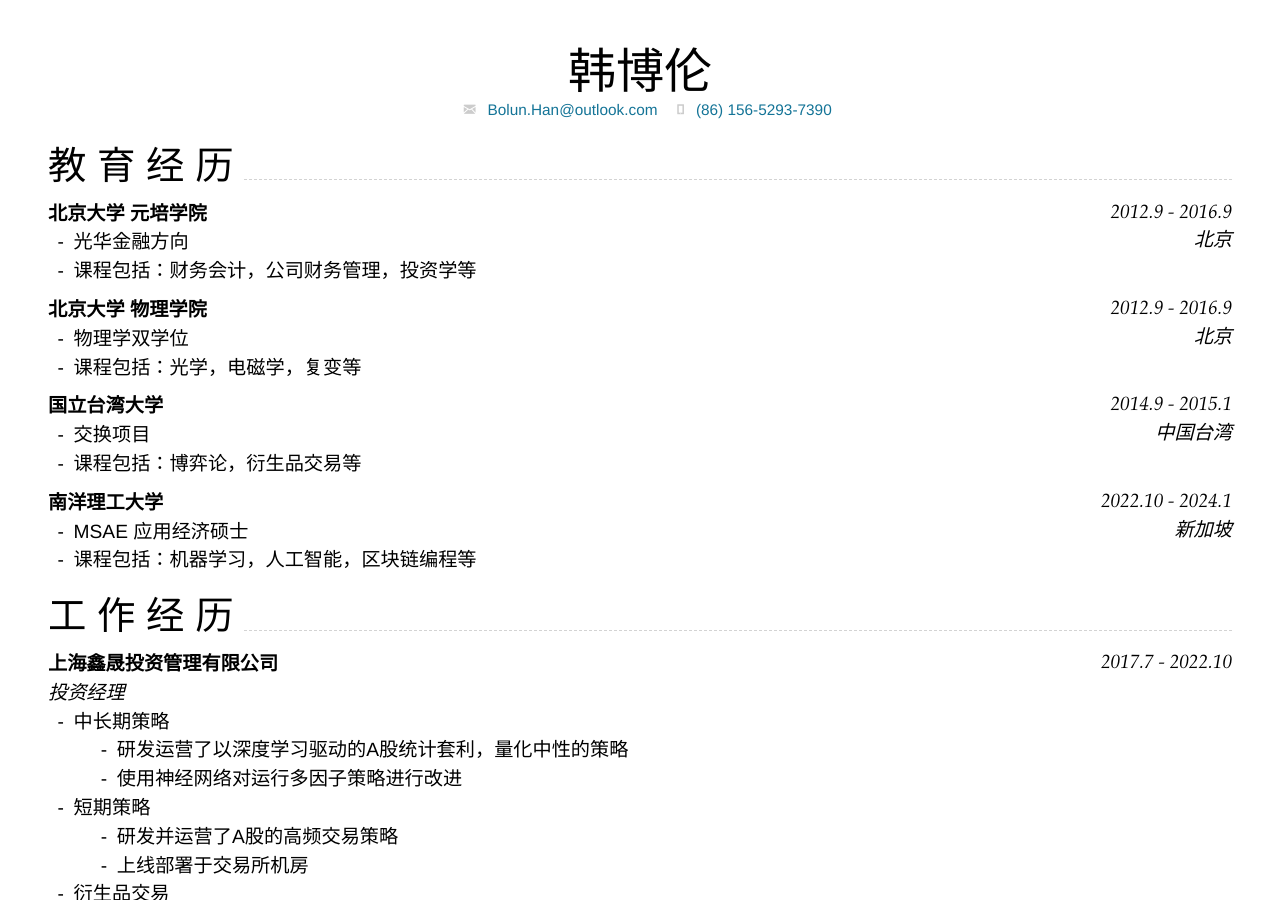
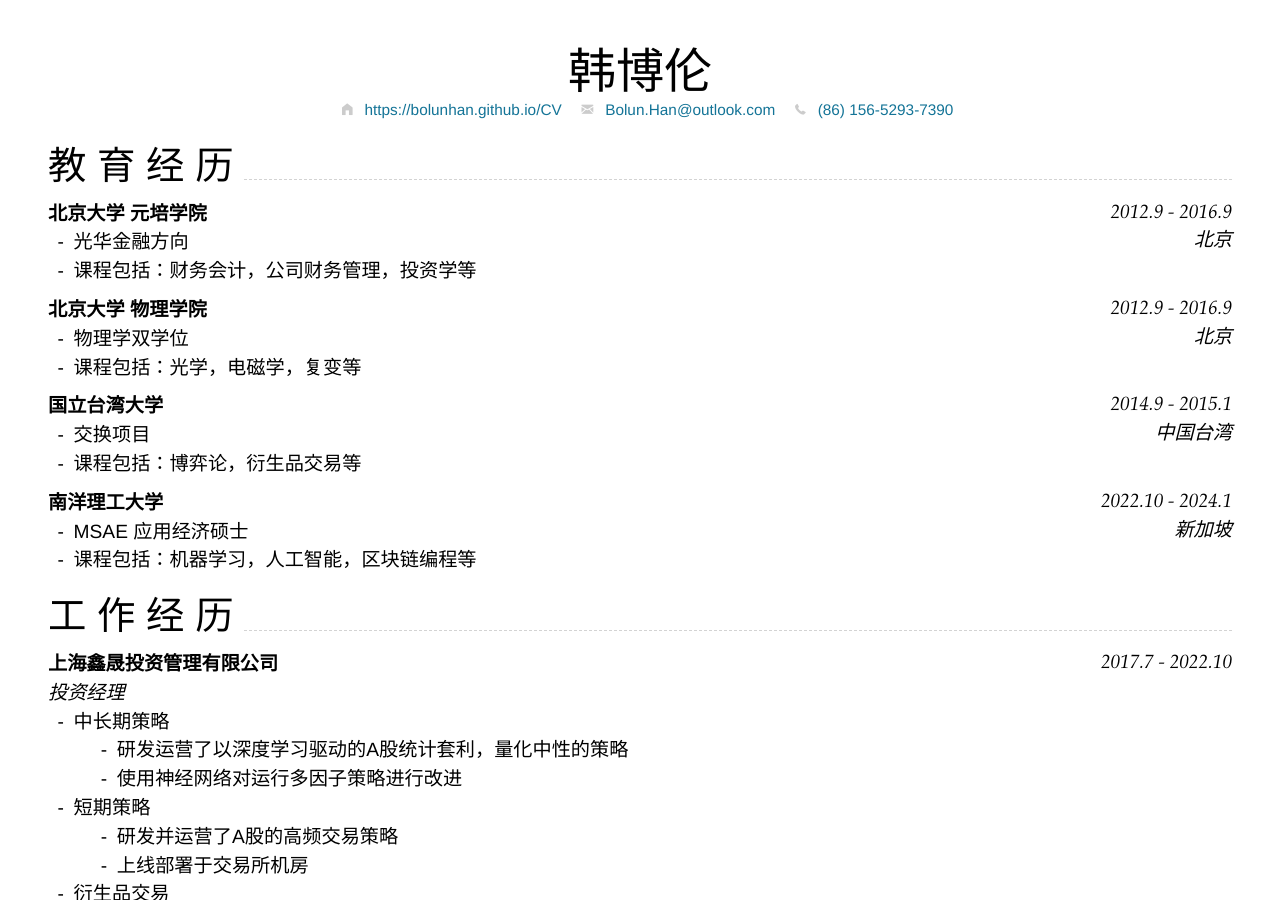
Before and after one commit to BolunHan/CV, a Jekyll site: the page built from zh.md, in a window 1280 px wide and 900 px high. Built offline with Jekyll 4.4.1, drawn with Linux system fonts in a browser that asks for light colours; nearby versions of some CDN libraries; our own code applies the rules of GitHub Pages for plain Markdown files.

Commit message:
css updated

```diff
--- a/_includes/cv-contact.html
+++ b/_includes/cv-contact.html
@@ -11,7 +11,7 @@
     {% endif %}
 
     {% if page.phone %}
-    <i class="fi-mobile" style="margin-left:1em"></i>
+    <i class="fi-telephone" style="margin-left:1em"></i>
     <a href="{{ page.phone.url }}" style="margin-left:0.5em">{{ page.phone.text }}</a>
     {% endif %}
 
--- a/zh.md
+++ b/zh.md
@@ -7,6 +7,9 @@
 phone:
   url: tel:+8615652937390
   text: (86) 156-5293-7390
+homepage:
+  url: https://bolunhan.github.io/CV
+  text: https://bolunhan.github.io/CV
 ---
 
 # 韩博伦
@@ -118,6 +121,6 @@
 
 <!-- ### Footer
 
-Last updated: Sep.2023
+Last updated: Sep. 2023
 
 -->
```
